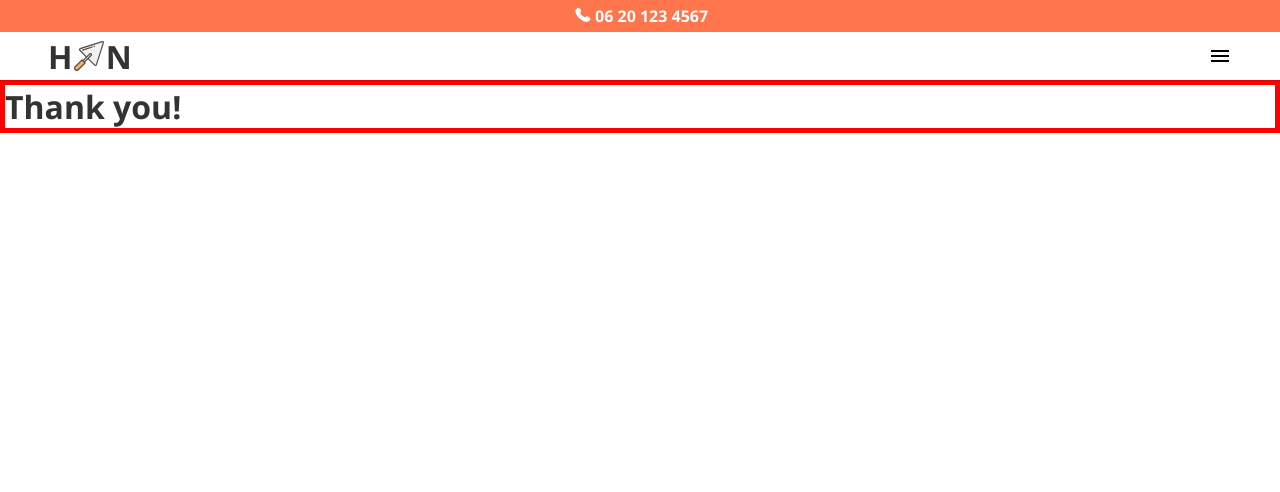
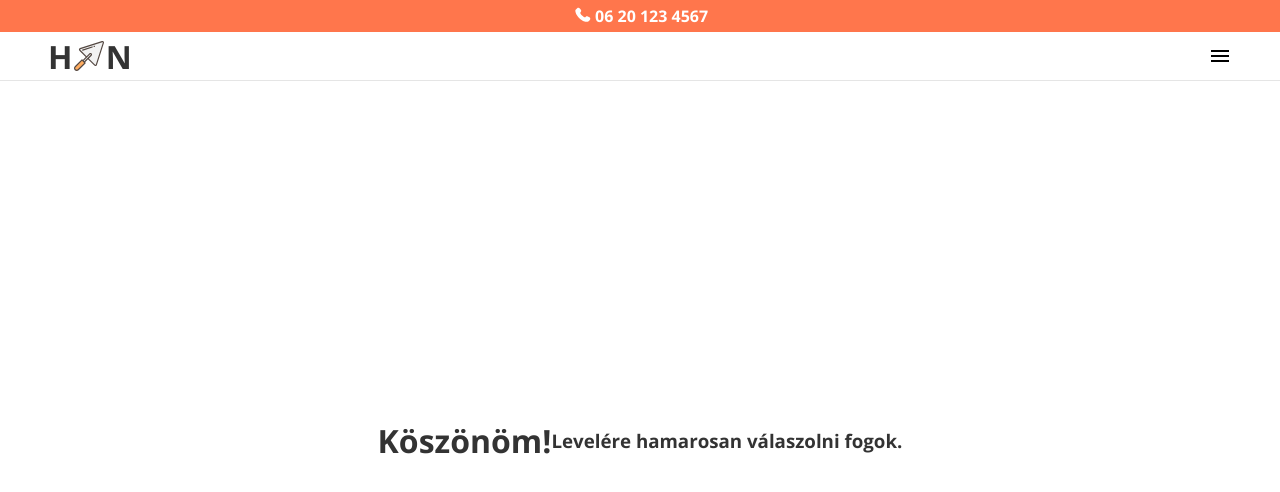
Before and after one commit to tibilodon/hingyi_norbert, a Next.js app: page /thankyou in a window 1280 px wide. Shown: the top 492 px of the page. Built offline with nearby package versions, Linux system fonts and the light colour scheme.

Commit message:
type removed

```diff
--- a/app/thankyou/page.module.css
+++ b/app/thankyou/page.module.css
@@ -1,3 +1,6 @@
 .wrap {
-  border: 5px solid red;
+  min-height: var(--page_height);
+  display: flex;
+  justify-content: center;
+  align-items: center;
 }
--- a/app/thankyou/page.tsx
+++ b/app/thankyou/page.tsx
@@ -1,17 +1,12 @@
-import { NextPage } from "next";
 import styles from "./page.module.css";
 
-type Props = {
-  text?: string;
-};
-const ThankYou: NextPage<Props> = ({ text }) => {
+export default function ThankYou() {
   return (
     <>
       <div className={styles.wrap}>
-        <h1>Thank you!</h1>
-        {text && <p>{text}</p>}
+        <h1>Köszönöm!</h1>
+        <h3>Levelére hamarosan válaszolni fogok.</h3>
       </div>
     </>
   );
-};
-export default ThankYou;
+}
```
